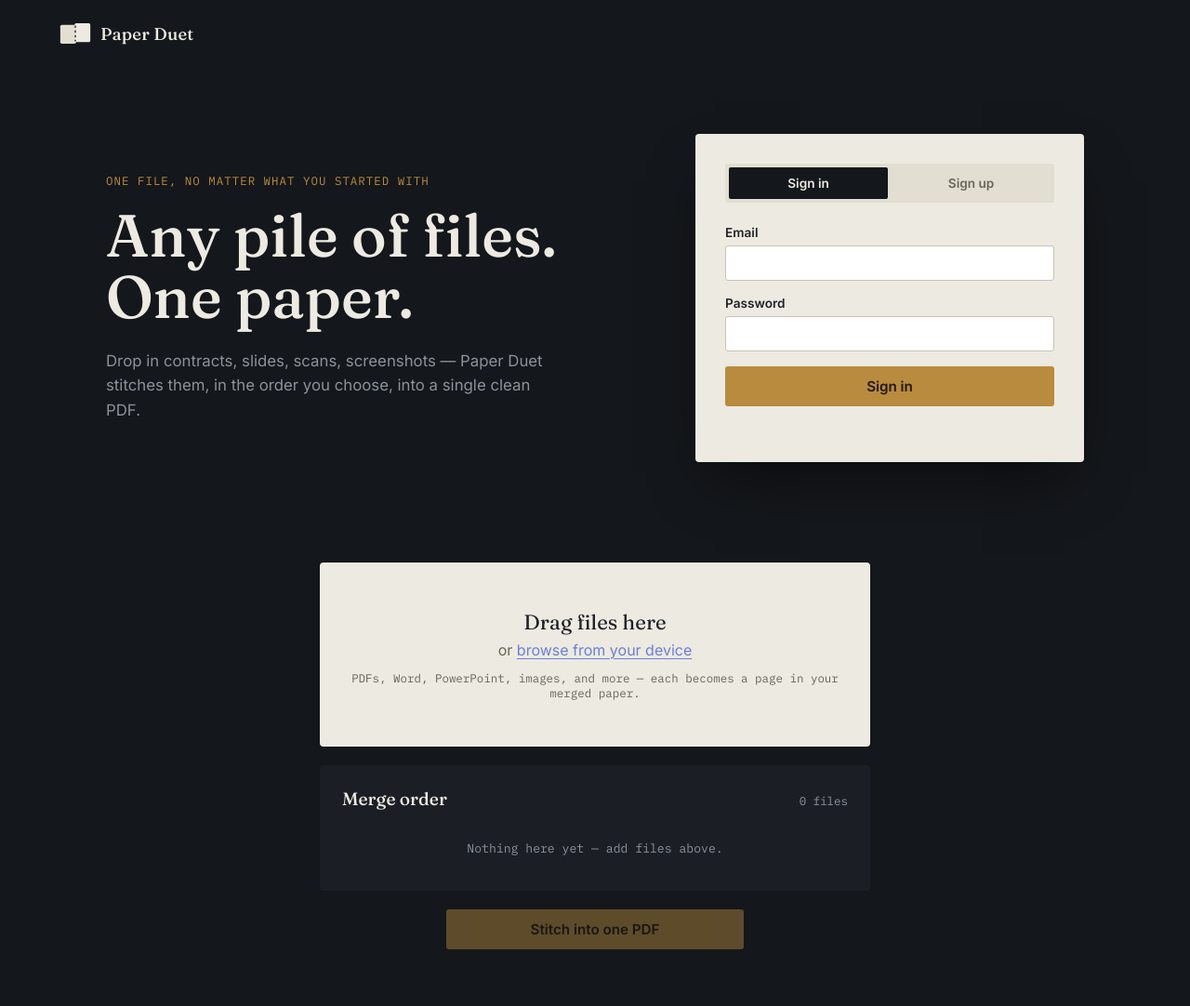
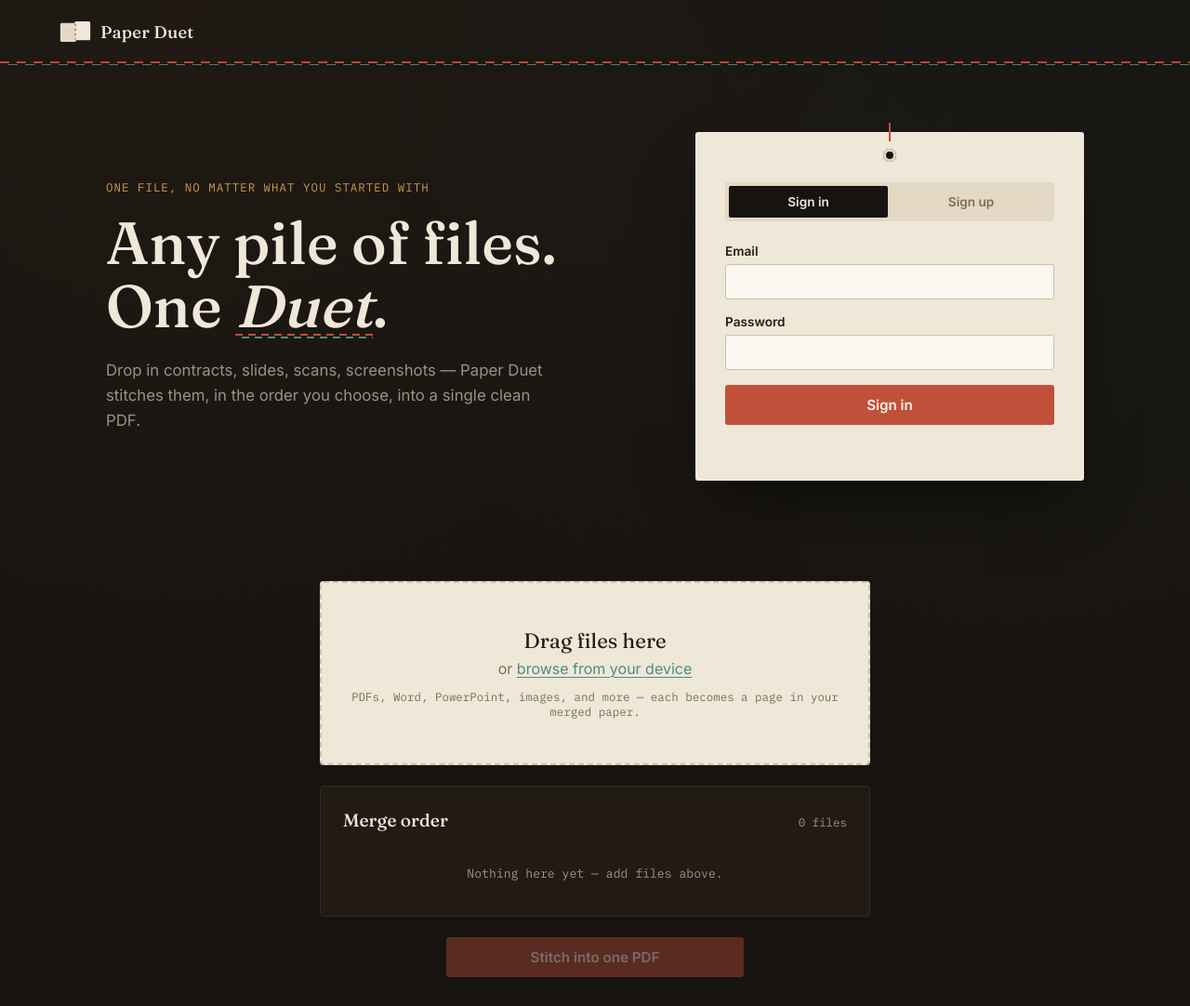
Before and after one commit to Blessings-ux/paper-duet, a plain HTML site: page frontend/index.html in a window 1280 px wide. Shown: the whole page at 93% size. Drawn offline with nearby package versions, Linux system fonts and the light colour scheme.

Commit message:
Redesign frontend with twin-thread theme

```diff
--- a/frontend/css/style.css
+++ b/frontend/css/style.css
@@ -1,15 +1,17 @@
 :root {
-  --ink: #14171B;
-  --ink-raised: #1B1F25;
-  --paper: #EDEAE1;
-  --paper-dim: #E2DED2;
-  --ink-text: #1E2126;
-  --muted-on-ink: #8B929C;
-  --muted-on-paper: #6B6558;
-  --brass: #B98B3E;
-  --brass-hover: #CE9C49;
-  --thread: #6B7FD7;
-  --rust: #C1503C;
+  --ink: #171310;
+  --ink-raised: #221B15;
+  --ink-line: #332A20;
+  --parchment: #EFE7D8;
+  --parchment-dim: #E3D9C4;
+  --ink-text: #241C13;
+  --muted-on-ink: #9C9184;
+  --muted-on-parchment: #7A6F5C;
+  --thread-red: #C0503A;
+  --thread-red-hover: #D25F47;
+  --thread-teal: #4C8C82;
+  --brass: #C89B4C;
+  --danger: #C0503A;
 
   --font-display: 'Fraunces', serif;
   --font-body: 'Inter', system-ui, sans-serif;
@@ -21,18 +23,42 @@
 html, body {
   margin: 0;
   background: var(--ink);
-  color: var(--paper);
+  color: var(--parchment);
   font-family: var(--font-body);
   -webkit-font-smoothing: antialiased;
 }
 
-a { color: var(--thread); }
+body {
+  background-image:
+    radial-gradient(circle at 15% 0%, rgba(200,155,76,0.05), transparent 55%),
+    radial-gradient(circle at 85% 20%, rgba(76,140,130,0.05), transparent 45%);
+}
+
+a { color: var(--thread-teal); }
+
+@media (prefers-reduced-motion: reduce) {
+  *, *::before, *::after { animation-duration: 0.001ms !important; animation-iteration-count: 1 !important; transition-duration: 0.001ms !important; }
+}
+
+/* ---------- Twin-thread signature (used as dividers) ---------- */
+
+.thread-rule {
+  display: block;
+  width: 100%;
+  height: 6px;
+  background:
+    repeating-linear-gradient(90deg, var(--thread-red) 0 10px, transparent 10px 18px) 0 2px / 100% 2px no-repeat,
+    repeating-linear-gradient(90deg, var(--thread-teal) 0 10px, transparent 10px 18px) 9px 5px / 100% 2px no-repeat;
+  opacity: 0.9;
+}
+
+/* ---------- Header ---------- */
 
 .site-header {
   display: flex;
   align-items: center;
   justify-content: space-between;
-  padding: 24px clamp(20px, 5vw, 64px);
+  padding: 22px clamp(20px, 5vw, 64px) 18px;
 }
 
 .mark {
@@ -42,10 +68,10 @@ a { color: var(--thread); }
 }
 
 .stitch-mark { width: 34px; height: 24px; }
-.leaf { fill: var(--paper-dim); }
-.leaf-b { fill: var(--paper); }
+.leaf { fill: var(--parchment-dim); }
+.leaf-b { fill: var(--parchment); }
 .stitch-line {
-  stroke: var(--ink);
+  stroke: var(--thread-red);
   stroke-width: 1.5;
   stroke-dasharray: 3 3;
 }
@@ -69,7 +95,7 @@ a { color: var(--thread); }
 .link-btn {
   background: none;
   border: none;
-  color: var(--thread);
+  color: var(--thread-teal);
   cursor: pointer;
   font: inherit;
   padding: 0;
@@ -106,9 +132,27 @@ a { color: var(--thread); }
   font-family: var(--font-display);
   font-weight: 500;
   font-size: clamp(2.6rem, 5vw, 4rem);
-  line-height: 1.04;
+  line-height: 1.06;
   margin: 0 0 22px;
-  color: var(--paper);
+  color: var(--parchment);
+}
+
+.hero h1 .stitched {
+  position: relative;
+  font-style: italic;
+  color: var(--parchment);
+}
+
+.hero h1 .stitched::after {
+  content: '';
+  position: absolute;
+  left: 0;
+  right: 0;
+  bottom: 0.06em;
+  height: 6px;
+  background:
+    repeating-linear-gradient(90deg, var(--thread-red) 0 8px, transparent 8px 14px) 0 1px / 100% 2px no-repeat,
+    repeating-linear-gradient(90deg, var(--thread-teal) 0 8px, transparent 8px 14px) 7px 4px / 100% 2px no-repeat;
 }
 
 .hero-sub {
@@ -119,21 +163,48 @@ a { color: var(--thread); }
   margin: 0;
 }
 
+/* Auth card styled like a punched index/tag card */
+
 .auth-card {
-  background: var(--paper);
+  position: relative;
+  background: var(--parchment);
   color: var(--ink-text);
-  border-radius: 4px;
-  padding: 32px;
-  box-shadow: 0 30px 60px -20px rgba(0,0,0,0.55);
+  border-radius: 3px;
+  padding: 40px 32px 32px;
+  box-shadow: 0 30px 60px -20px rgba(0,0,0,0.6);
+}
+
+.auth-card::before {
+  content: '';
+  position: absolute;
+  top: 18px;
+  left: 50%;
+  transform: translateX(-50%);
+  width: 14px;
+  height: 14px;
+  border-radius: 50%;
+  background: var(--ink);
+  box-shadow: 0 0 0 3px var(--parchment-dim) inset;
+}
+
+.auth-card::after {
+  content: '';
+  position: absolute;
+  top: -10px;
+  left: 50%;
+  transform: translateX(-50%);
+  width: 2px;
+  height: 20px;
+  background: var(--thread-red);
 }
 
 .auth-toggle {
   display: flex;
   gap: 4px;
-  background: var(--paper-dim);
+  background: var(--parchment-dim);
   border-radius: 3px;
   padding: 4px;
-  margin-bottom: 24px;
+  margin: 14px 0 24px;
 }
 
 .auth-toggle-btn {
@@ -145,13 +216,14 @@ a { color: var(--thread); }
   font-family: var(--font-body);
   font-weight: 600;
   font-size: 0.85rem;
-  color: var(--muted-on-paper);
+  color: var(--muted-on-parchment);
   cursor: pointer;
+  transition: background 0.15s ease, color 0.15s ease;
 }
 
 .auth-toggle-btn.is-active {
   background: var(--ink);
-  color: var(--paper);
+  color: var(--parchment);
 }
 
 .field {
@@ -171,14 +243,15 @@ a { color: var(--thread); }
   width: 100%;
   padding: 10px 12px;
   border-radius: 3px;
-  border: 1px solid #C9C3B4;
-  background: #fff;
+  border: 1px solid #C9C0A9;
+  background: #FBF8F1;
   font: inherit;
+  transition: border-color 0.15s ease;
 }
 
 .field input:focus-visible,
 button:focus-visible {
-  outline: 2px solid var(--thread);
+  outline: 2px solid var(--thread-teal);
   outline-offset: 2px;
 }
 
@@ -191,19 +264,21 @@ button:focus-visible {
   font-weight: 600;
   font-size: 0.95rem;
   cursor: pointer;
+  transition: background 0.15s ease, transform 0.1s ease;
 }
 
 .btn-primary {
-  background: var(--brass);
-  color: #211705;
+  background: var(--thread-red);
+  color: #FBF3EC;
 }
-.btn-primary:hover:not(:disabled) { background: var(--brass-hover); }
-.btn-primary:disabled { opacity: 0.45; cursor: not-allowed; }
+.btn-primary:hover:not(:disabled) { background: var(--thread-red-hover); }
+.btn-primary:active:not(:disabled) { transform: translateY(1px); }
+.btn-primary:disabled { opacity: 0.4; cursor: not-allowed; }
 
 .auth-message {
   min-height: 1.2em;
   font-size: 0.82rem;
-  color: var(--rust);
+  color: var(--danger);
   margin: 12px 0 0;
 }
 
@@ -214,22 +289,22 @@ button:focus-visible {
   margin: 0 auto;
   padding: 12px clamp(20px, 5vw, 64px) 96px;
   display: grid;
-  gap: 20px;
+  gap: 22px;
 }
 
 .dropzone {
-  background: var(--paper);
+  background: var(--parchment);
   color: var(--ink-text);
   border-radius: 4px;
-  border: 2px dashed transparent;
+  border: 2px dashed #C9C0A9;
   padding: 48px 32px;
   text-align: center;
   transition: border-color 0.15s ease, background 0.15s ease;
 }
 
 .dropzone.is-dragover {
-  border-color: var(--thread);
-  background: var(--paper-dim);
+  border-color: var(--thread-teal);
+  background: var(--parchment-dim);
 }
 
 .dropzone-title {
@@ -238,16 +313,17 @@ button:focus-visible {
   margin: 0 0 6px;
 }
 
-.dropzone-sub { margin: 0 0 12px; color: var(--muted-on-paper); }
+.dropzone-sub { margin: 0 0 12px; color: var(--muted-on-parchment); }
 .dropzone-hint {
   font-family: var(--font-mono);
   font-size: 0.78rem;
-  color: var(--muted-on-paper);
+  color: var(--muted-on-parchment);
   margin: 0;
 }
 
 .queue-panel {
   background: var(--ink-raised);
+  border: 1px solid var(--ink-line);
   border-radius: 4px;
   padding: 24px;
 }
@@ -256,7 +332,7 @@ button:focus-visible {
   display: flex;
   justify-content: space-between;
   align-items: baseline;
-  margin-bottom: 12px;
+  margin-bottom: 16px;
 }
 
 .queue-header h2 {
@@ -272,19 +348,37 @@ button:focus-visible {
   color: var(--muted-on-ink);
 }
 
+/* The queue list is the signature moment: a single continuous thread
+   runs down through a punched hole on each file card, visualizing that
+   these are literally being stitched together in this order. */
+
 .queue-list {
   list-style: none;
   margin: 0;
   padding: 0;
   display: grid;
   gap: 6px;
+  position: relative;
+}
+
+.queue-list::before {
+  content: '';
+  position: absolute;
+  top: 18px;
+  bottom: 18px;
+  left: 23px;
+  width: 2px;
+  background: repeating-linear-gradient(180deg, var(--thread-red) 0 6px, var(--thread-teal) 6px 12px);
+  opacity: 0.85;
 }
 
 .queue-item {
+  position: relative;
   display: flex;
   align-items: center;
   gap: 12px;
   background: var(--ink);
+  border: 1px solid var(--ink-line);
   border-radius: 3px;
   padding: 10px 14px;
   cursor: grab;
@@ -292,7 +386,19 @@ button:focus-visible {
 
 .queue-item.is-dragging { opacity: 0.4; }
 
-.queue-handle { color: var(--muted-on-ink); }
+.queue-handle {
+  position: relative;
+  z-index: 1;
+  display: grid;
+  place-items: center;
+  width: 18px;
+  height: 18px;
+  border-radius: 50%;
+  background: var(--ink);
+  box-shadow: 0 0 0 3px var(--ink) inset, 0 0 0 1px var(--ink-line);
+  color: var(--muted-on-ink);
+  font-size: 0.7rem;
+}
 
 .queue-index {
   font-family: var(--font-mono);
@@ -317,8 +423,9 @@ button:focus-visible {
   font-size: 1.1rem;
   cursor: pointer;
   line-height: 1;
+  transition: color 0.15s ease;
 }
-.queue-remove:hover { color: var(--rust); }
+.queue-remove:hover { color: var(--thread-red); }
 
 .queue-empty {
   font-family: var(--font-mono);
--- a/frontend/index.html
+++ b/frontend/index.html
@@ -22,13 +22,14 @@
     </div>
     <div class="header-account" id="headerAccount"></div>
   </header>
+  <span class="thread-rule" aria-hidden="true"></span>
 
   <main>
     <!-- HERO + AUTH (shown when signed out) -->
     <section class="hero" id="heroSection">
       <div class="hero-copy">
         <p class="eyebrow">one file, no matter what you started with</p>
-        <h1>Any pile of files.<br/>One paper.</h1>
+        <h1>Any pile of files.<br/>One <span class="stitched">Duet</span>.</h1>
         <p class="hero-sub">Drop in contracts, slides, scans, screenshots — Paper Duet stitches them, in the order you choose, into a single clean PDF.</p>
       </div>
 
--- a/frontend/js/app.js
+++ b/frontend/js/app.js
@@ -160,7 +160,7 @@ function renderQueue() {
     li.draggable = true;
     li.dataset.id = doc.id;
     li.innerHTML = `
-      <span class="queue-handle" aria-hidden="true">⠿</span>
+      <span class="queue-handle" aria-hidden="true">●</span>
       <span class="queue-index">${index + 1}</span>
       <span class="queue-filename">${doc.filename}</span>
       <button class="queue-remove" data-id="${doc.id}" aria-label="Remove ${doc.filename}">&times;</button>
```
